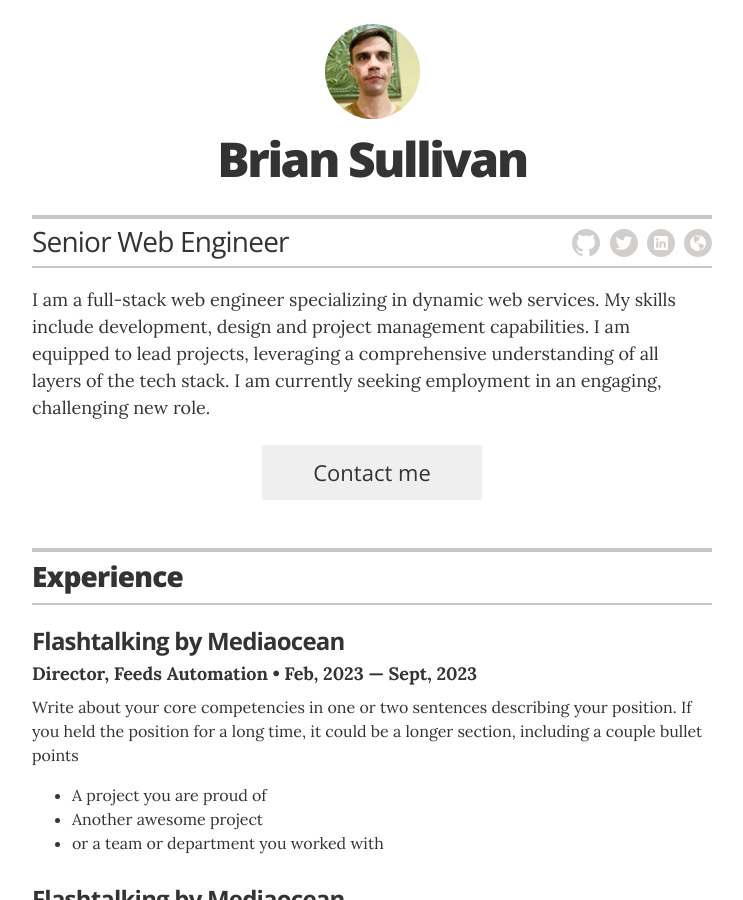
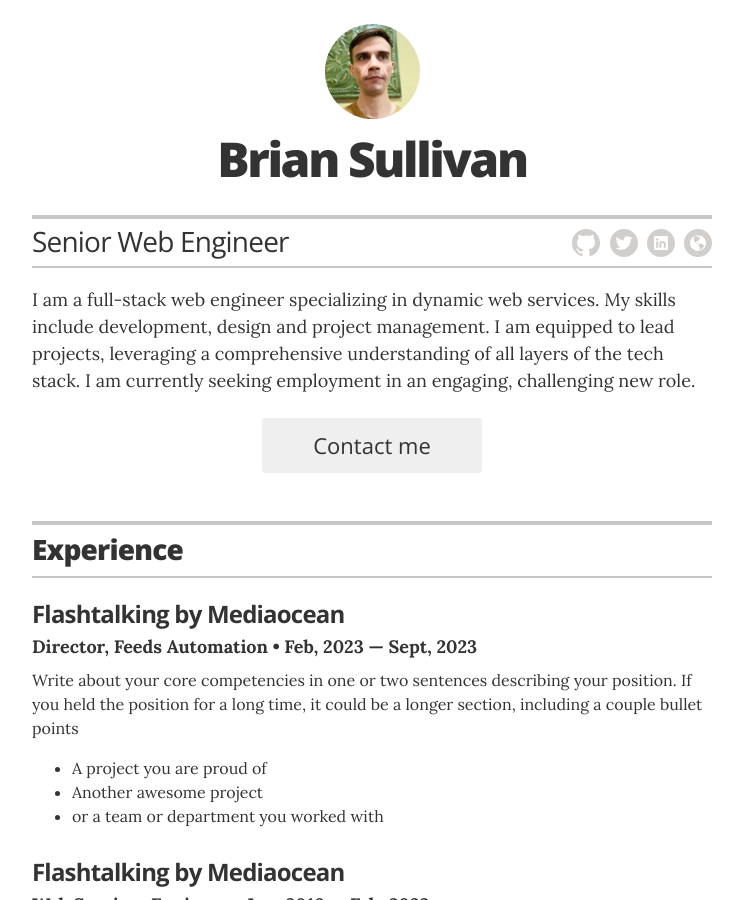
Before and after one commit to bsullivan-io/bsullivan.io, a Jekyll site: the page built from index.html, in a window 1280 px wide and 900 px high. Shown: the whole window, without its empty margins (268-1011 px from the left). Built offline with Jekyll 4.4.1, drawn with Linux system fonts in a browser that asks for light colours.

Commit message:
update config.yml

```diff
--- a/_config.yml
+++ b/_config.yml
@@ -23,7 +23,7 @@
 resume_header_contact_info:     "143 Skillman Ave, #3C • Brooklyn NY 11211 • 732-600-6507 • brian@bsullivan.io"
 display_header_contact_info:    "false"
 
-resume_header_intro: "<p>I am a full-stack web engineer specializing in dynamic web services. My skills include development, design and project management capabilities. I am equipped to lead projects, leveraging a comprehensive understanding of all layers of the tech stack. I am currently seeking employment in an engaging, challenging new role. </p>"
+resume_header_intro: "<p>I am a full-stack web engineer specializing in dynamic web services. My skills include development, design and project management. I am equipped to lead projects, leveraging a comprehensive understanding of all layers of the tech stack. I am currently seeking employment in an engaging, challenging new role. </p>"
 
 # use "yes" to display the email contact button,
 # "no" to display an "I'm not looking for work" message,
```
